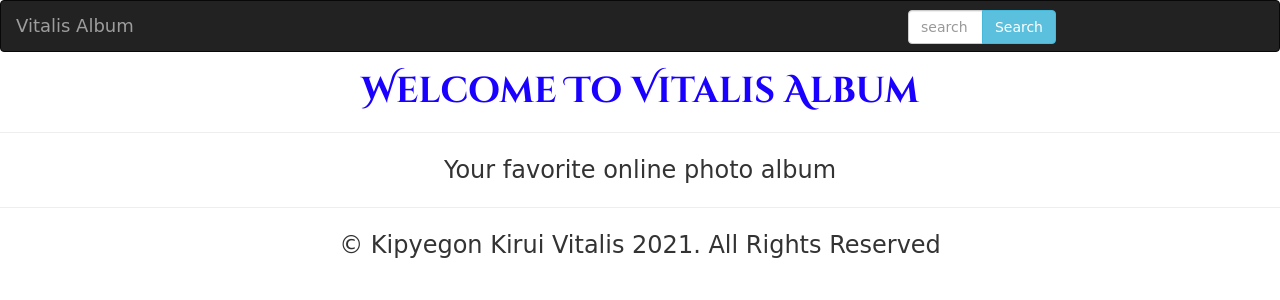
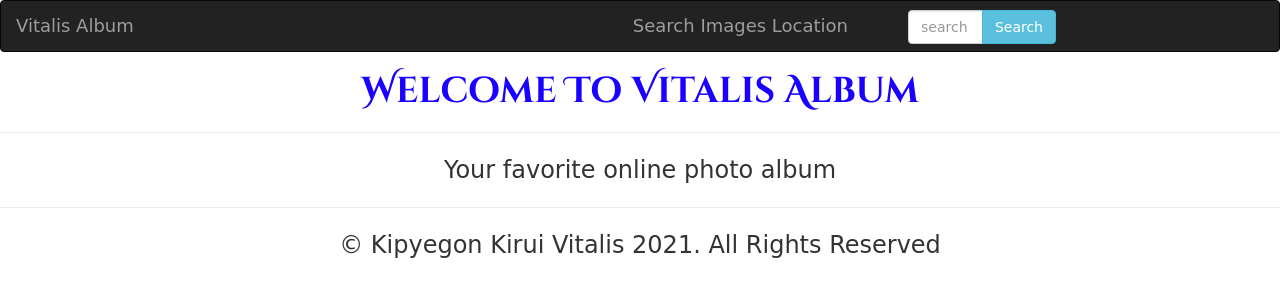
Before and after one commit to Vitalis-Kirui/My-Album, a Django app: page / in a window 1280 px wide. Shown: the top 300 px of the page. Run offline with Django 3.2, Linux system fonts and the light colour scheme; data that the repository does not hold is empty; some libraries are stand-ins or nearby versions; some web fonts are replaced.

Commit message:
adding search images by location to the navbar

```diff
--- a/myAlbum/templates/navbar.html
+++ b/myAlbum/templates/navbar.html
@@ -14,6 +14,7 @@
                 <a class="navbar-brand" href="{% url 'home' %}">Vitalis Album</a>
             </div>
 
+            <!-- search form for searching categories -->
         <div class="col-sm-4 col-md-4 navbar-right">
             <div class="navbar-form" role="search" action="/">
                 <form class="col-md-6" role="search" action="{% url 'search_category' %}">
@@ -27,6 +28,25 @@
                 </form>
             </div>
         </div>
+
+        <!-- dropdown for search by location -->
+        <div class=" navbar-right">
+            <ul class="navbar-nav mr-auto" style="list-style: none">
+                <li class="dropdown">
+                    <a class="nav-link dropdown-toggle location navbar-brand" href="#" id="navbarDropdown" role="button"
+                        data-toggle="dropdown" aria-haspopup="true" aria-expanded="false" style="text-decoration: none;">
+                        Search Images Location
+                    </a>
+                    <div class="dropdown-menu dropdown-default" aria-labelledby="navbarDropdown">
+                        {% for location in location %}
+                        <p style="margin-left:2%"><a class="dropdown-item"
+                                href="/location/{{location.location_name}}">{{location.location_name}}</a></p>
+                        {%endfor%}
+                    </div>
+                </li>
+            </ul>
+        </div>
+
         </div>
     </nav>
 
--- a/myAlbum/urls.py
+++ b/myAlbum/urls.py
@@ -6,7 +6,7 @@ from django.conf.urls.static import static
 urlpatterns=[
     url(r'^$', views.homepage,name='home'),
     url(r'^search/', views.search_category, name='search_category'),
-    url(r'^location/(?P<location_name>\w+)',views.image_location,name = 'location'),
+    url(r'^location/(?P<location_name>\w+)',views.get_image_location,name = 'location'),
 ]
 if settings.DEBUG:
     urlpatterns+= static(settings.MEDIA_URL, document_root = settings.MEDIA_ROOT)
--- a/myAlbum/views.py
+++ b/myAlbum/views.py
@@ -24,8 +24,8 @@ def search_category(request):
     else:
         return render(request, 'all-gallery/search-results.html')
 
-def image_location(request,location_name):
+def get_image_location(request,location_name):
     location=Location.get_locations()
     image= Image.get_images_by_location(location_name)
     message = f"{location_name}"
-    return render(request, 'all-gallery/image_location.html',{"message":message,"image": image,"location":location})
+    return render(request, 'all-gallery/image-location.html',{"message":message,"image": image,"location":location})
```
